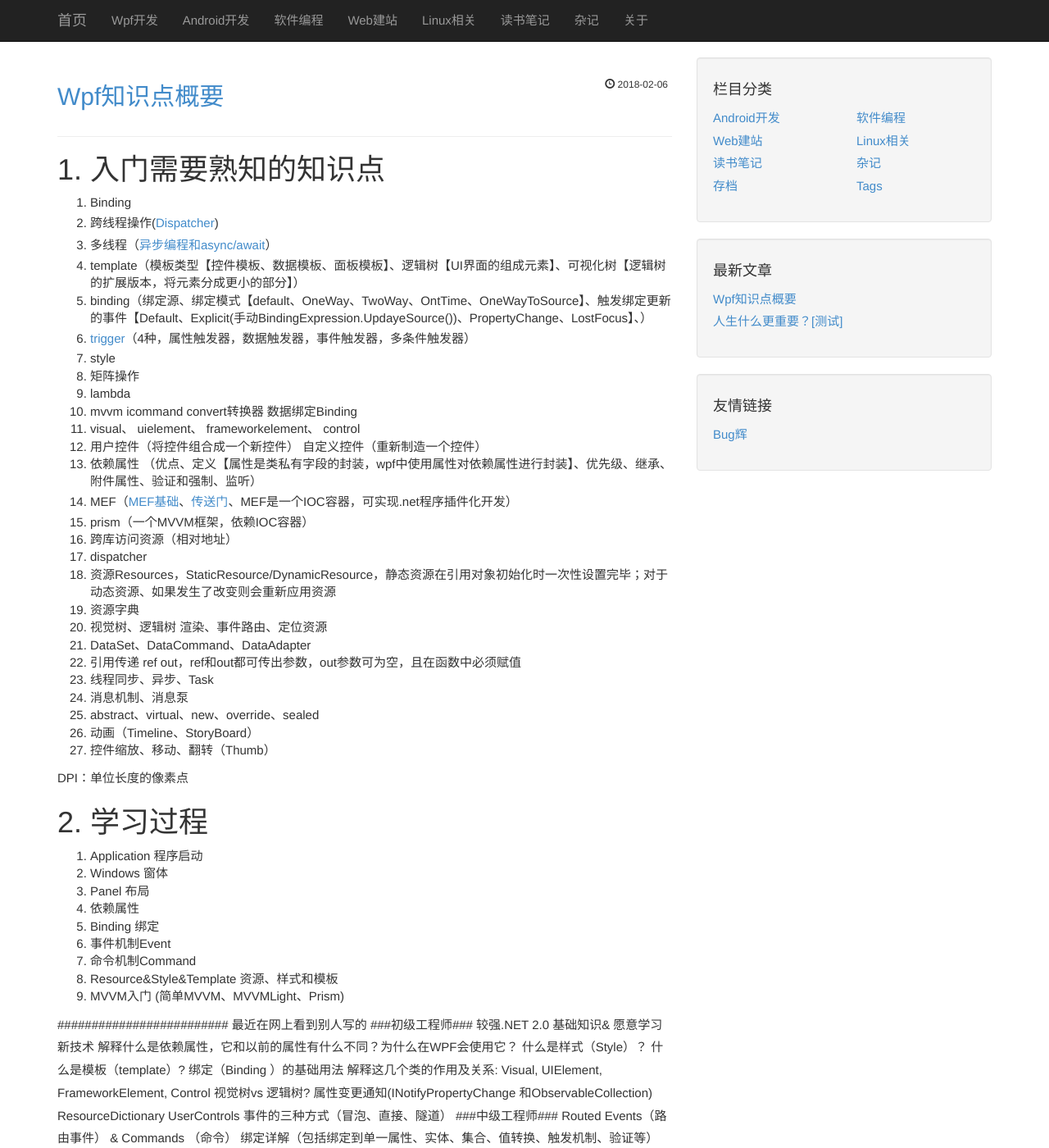
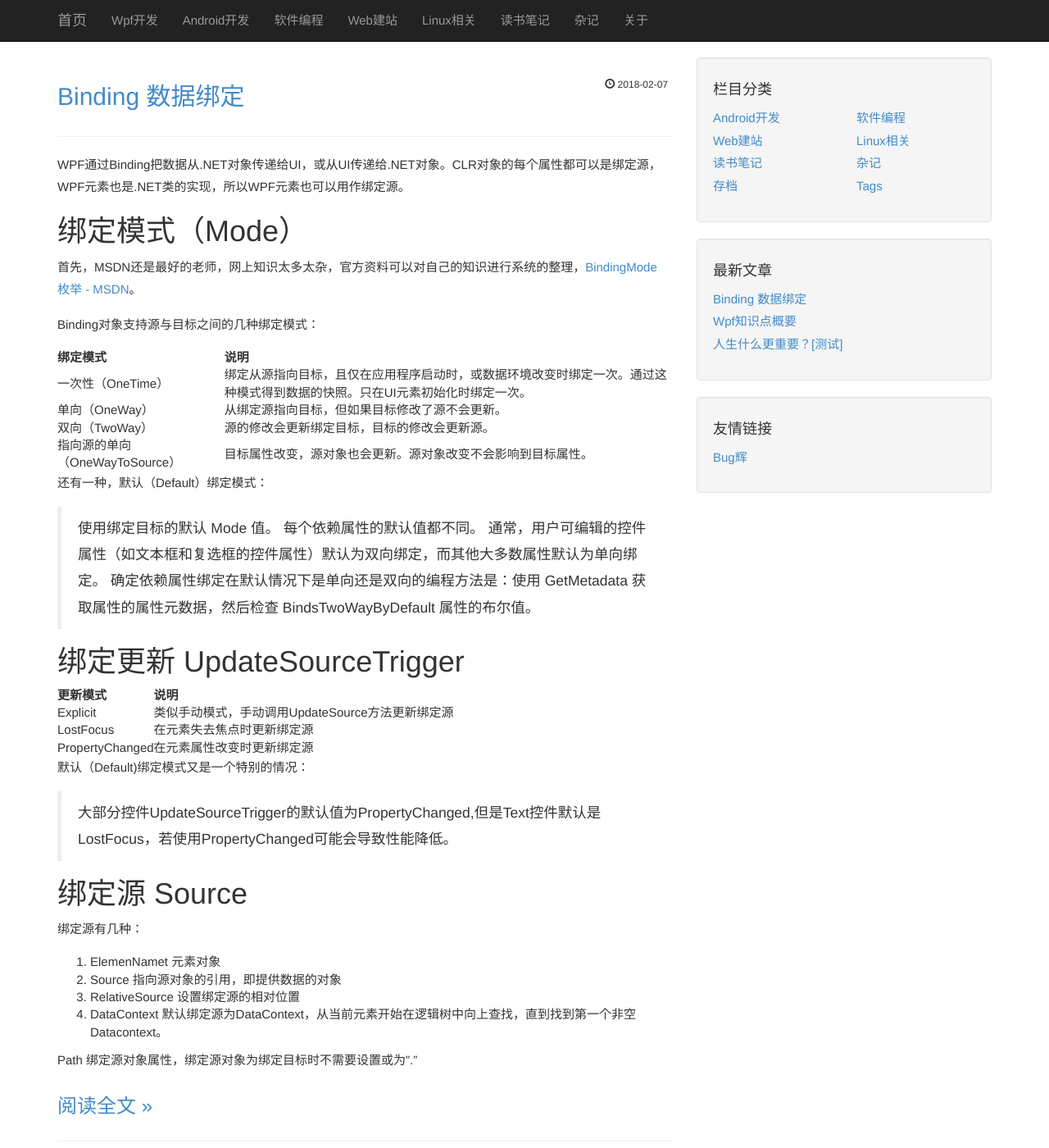
Before and after one commit to BuildSoftwareBetter/BuildSoftwareBetter, a Jekyll site: the page built from index.html, in a window 1280 px wide and 1400 px high. Shown: the whole window at 82% size. Built offline with Jekyll 4.4.1, drawn with Linux system fonts in a browser that asks for light colours; the list of posts is cut into pages by our own code; some of the changed text lies outside the part shown.

Commit message:
alter wpf binding

```diff
--- /dev/null
+++ b/_posts/2018-02-07-Binding.markdown
@@ -0,0 +1,45 @@
+---
+layout: post
+category: "wpf"
+title:  "Binding 数据绑定"
+tags: [WPF,Binding]
+---
+
+WPF通过Binding把数据从.NET对象传递给UI，或从UI传递给.NET对象。CLR对象的每个属性都可以是绑定源，WPF元素也是.NET类的实现，所以WPF元素也可以用作绑定源。
+
+# 绑定模式（Mode） #
+首先，MSDN还是最好的老师，网上知识太多太杂，官方资料可以对自己的知识进行系统的整理，[BindingMode 枚举 - MSDN](https://msdn.microsoft.com/zh-cn/library/system.windows.data.bindingmode(v=vs.110).aspx "BindingMode 枚举")。
+
+Binding对象支持源与目标之间的几种绑定模式：
+
+绑定模式|说明|
+-|-
+一次性（OneTime）|绑定从源指向目标，且仅在应用程序启动时，或数据环境改变时绑定一次。通过这种模式得到数据的快照。只在UI元素初始化时绑定一次。
+单向（OneWay）|从绑定源指向目标，但如果目标修改了源不会更新。
+双向（TwoWay）|源的修改会更新绑定目标，目标的修改会更新源。
+指向源的单向（OneWayToSource）|目标属性改变，源对象也会更新。源对象改变不会影响到目标属性。
+
+还有一种，默认（Default）绑定模式：
+> 使用绑定目标的默认 Mode 值。 每个依赖属性的默认值都不同。 通常，用户可编辑的控件属性（如文本框和复选框的控件属性）默认为双向绑定，而其他大多数属性默认为单向绑定。 确定依赖属性绑定在默认情况下是单向还是双向的编程方法是：使用 GetMetadata 获取属性的属性元数据，然后检查 BindsTwoWayByDefault 属性的布尔值。
+
+
+# 绑定更新 UpdateSourceTrigger #
+
+更新模式|说明
+-|-
+Explicit|类似手动模式，手动调用UpdateSource方法更新绑定源
+LostFocus|在元素失去焦点时更新绑定源
+PropertyChanged|在元素属性改变时更新绑定源
+
+默认（Default)绑定模式又是一个特别的情况：
+> 大部分控件UpdateSourceTrigger的默认值为PropertyChanged,但是Text控件默认是LostFocus，若使用PropertyChanged可能会导致性能降低。
+
+# 绑定源 Source #
+绑定源有几种：
+
+1. ElemenNamet 元素对象
+2. Source 指向源对象的引用，即提供数据的对象
+3. RelativeSource 设置绑定源的相对位置
+4. DataContext 默认绑定源为DataContext，从当前元素开始在逻辑树中向上查找，直到找到第一个非空Datacontext。
+
+Path 绑定源对象属性，绑定源对象为绑定目标时不需要设置或为"."
```
Also changed, not shown: _posts/2018-02-06-Wpf-Learning-Process.markdown (+29 -0 lines).
